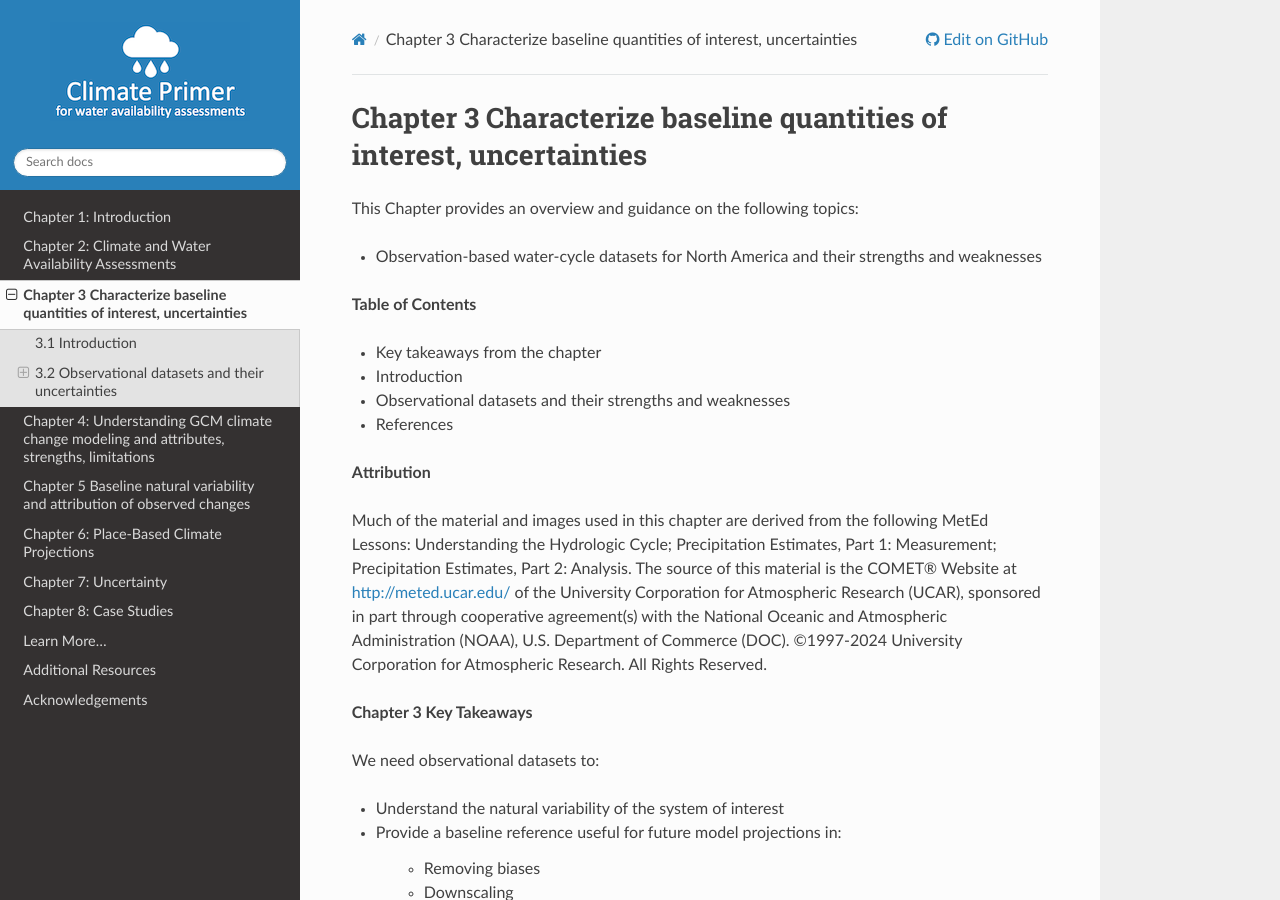
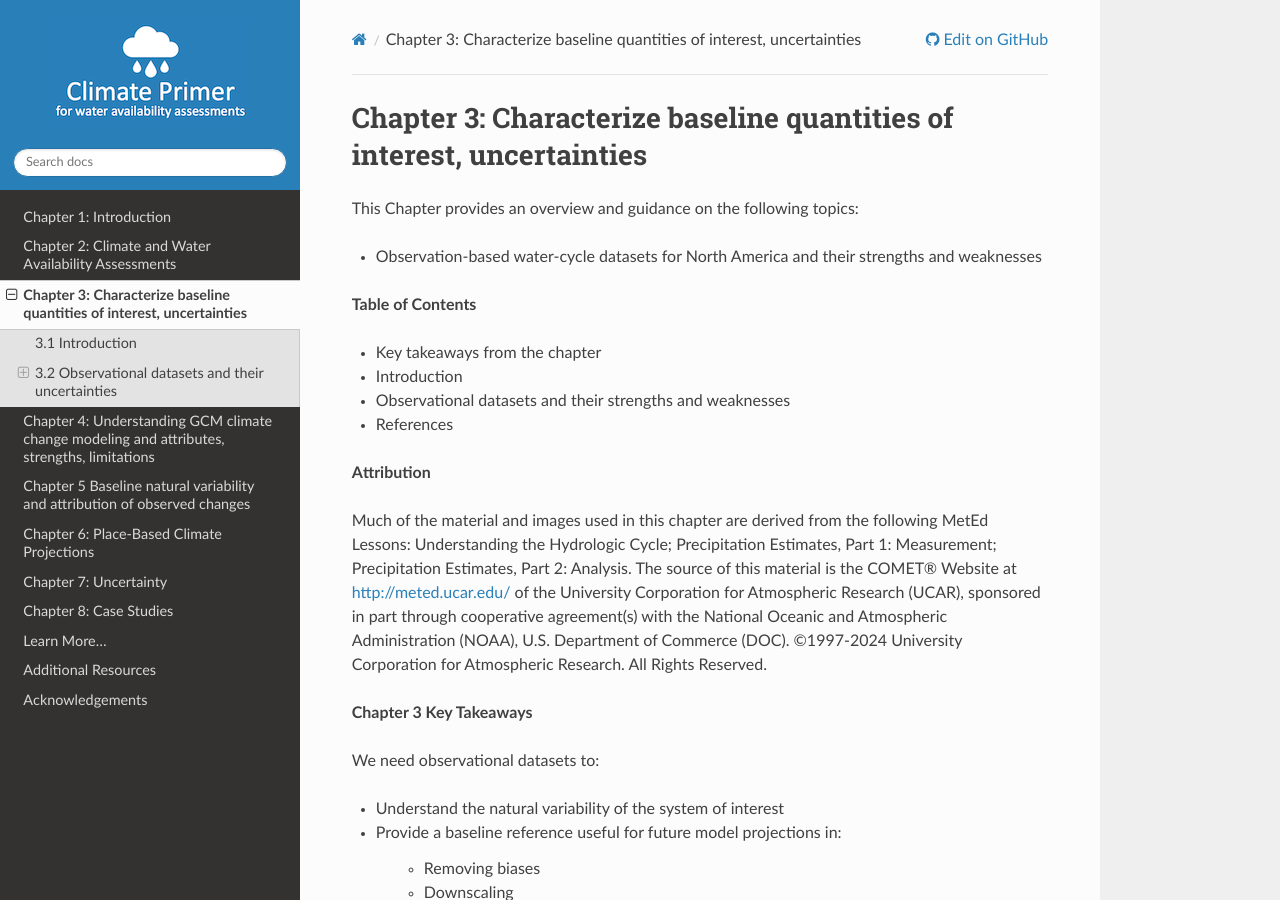
Before and after one commit to NCAR/climate-primer-water, a Sphinx documentation site: the page built from doc/ch3_observations.rst, in a window 1280 px wide and 900 px high. Built offline with Sphinx 7.4.7 and the Read the Docs theme 2.0.0, drawn with Linux system fonts in a browser that asks for light colours.

```diff
--- a/doc/ch3_observations.rst
+++ b/doc/ch3_observations.rst
@@ -1,6 +1,6 @@
 .. vim: syntax=rst
 
-Chapter 3 Characterize baseline quantities of interest, uncertainties
+Chapter 3: Characterize baseline quantities of interest, uncertainties
 =====================================================================
 
 This Chapter provides an overview and guidance on the following topics:
```
